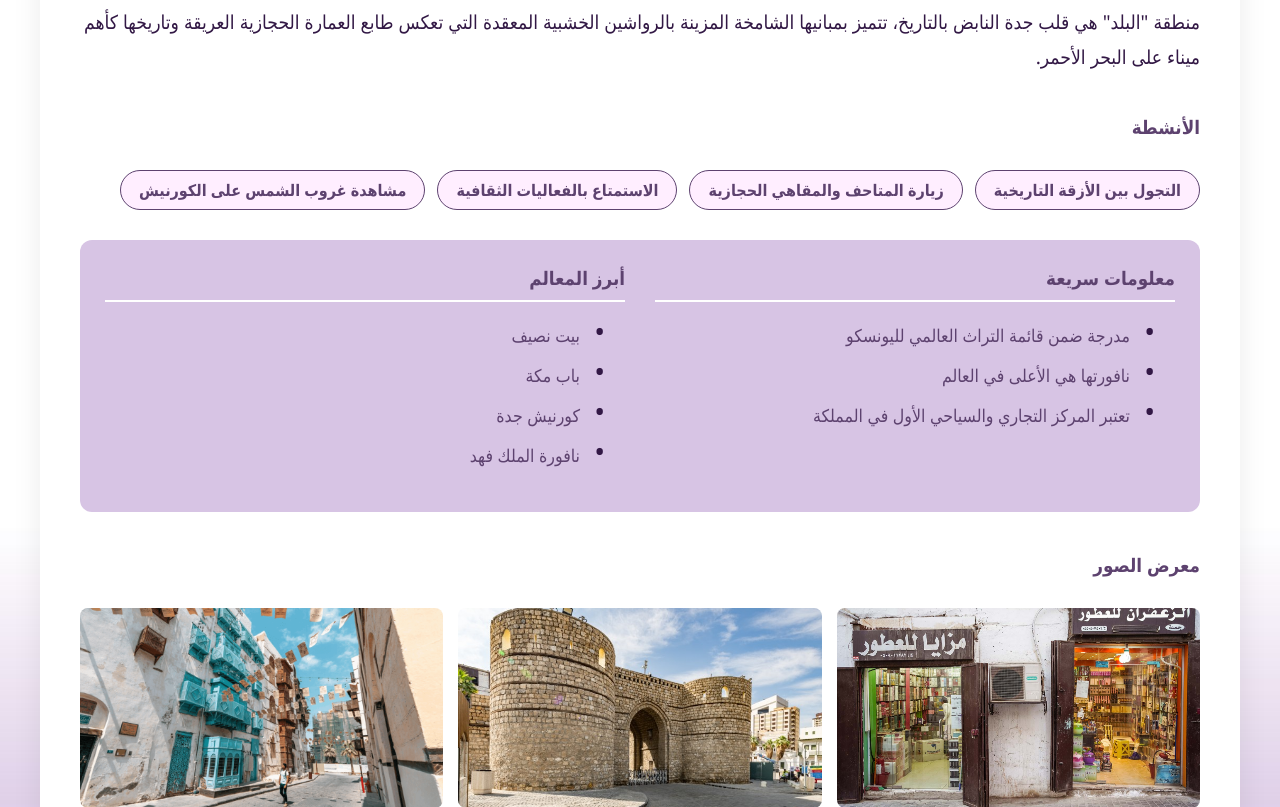
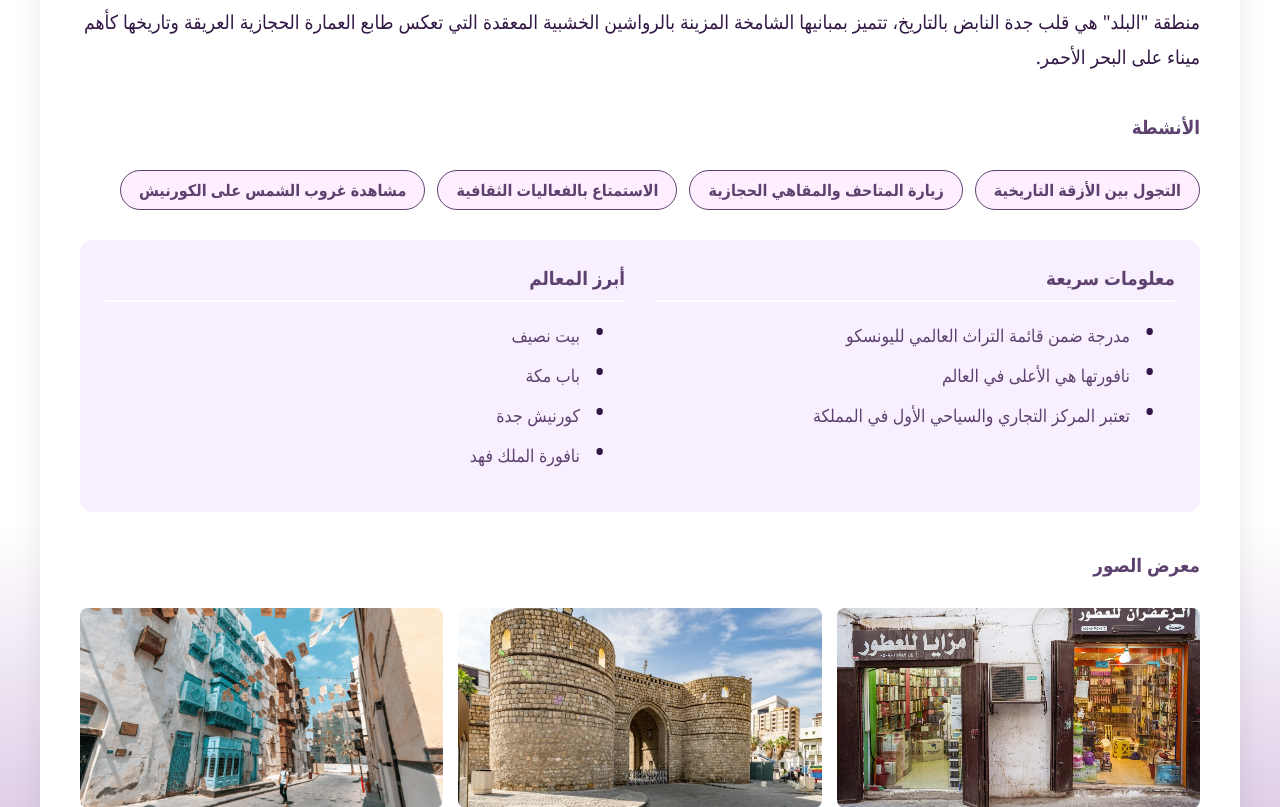
Before and after one commit to SajaAlzahrani1/Web-project, a PHP site: page /details.php?id=11 in a window 1280 px wide. Shown: the part 617-1424 px from the top of the page. Run offline with PHP 8.4, Linux system fonts and the light colour scheme; a user stored in the database is signed in; data comes from the database, SQL or seed files in the repository.

Commit message:
Update style.css

```diff
--- a/style.css
+++ b/style.css
@@ -463,7 +463,7 @@ nav ul li a:hover {
     display: grid;
     grid-template-columns: 1fr 1fr;
     gap: 30px;
-    background-color: var(--light-bg);
+    background-color: #f9f0ff;
     padding: 25px;
     border-radius: 12px;
 }
```
